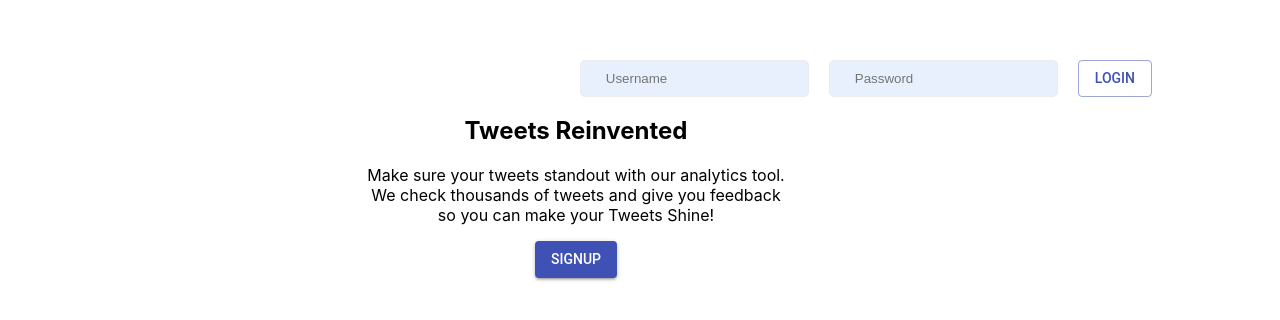
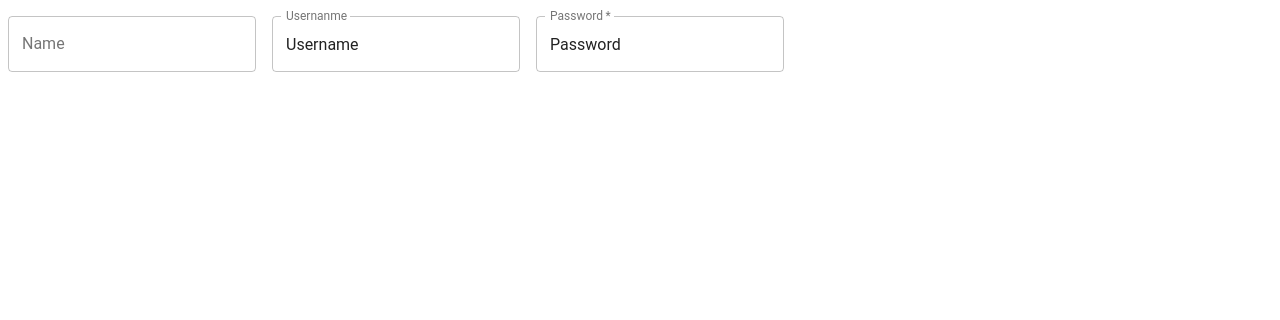
Before and after one commit to tweet-better-build-week-2/Frontend, a React (Create React App) app: page /signup in a window 1280 px wide. Shown: the top 320 px of the page. Built offline with nearby package versions, Linux system fonts and the light colour scheme; the HTML template or start-up script is replaced by a standard one.

Commit message:
login and signup pages routing

```diff
--- a/package.json
+++ b/package.json
@@ -8,6 +8,7 @@
     "axios": "^0.18.0",
     "react": "^16.8.6",
     "react-dom": "^16.8.6",
+    "react-loader-spinner": "^2.3.0",
     "react-redux": "^7.0.3",
     "react-router": "^3.2.1",
     "react-router-dom": "^5.0.0",
--- a/src/App.css
+++ b/src/App.css
@@ -32,14 +32,12 @@
   }
 }
 
-.App {
-  width: 90%;
-}
-
 .login-form {
   display: flex;
   justify-content: flex-end;
-  margin-top: 60px;
+  padding: 40px 30px;
+  width: auto;
+  background-color: #4334e0
 }
 
 input {
@@ -51,5 +49,5 @@ input {
 }
 
 .welcome-text {
-
+  margin-top: 90px;
 }
--- a/src/App.js
+++ b/src/App.js
@@ -1,8 +1,9 @@
 import React from 'react';
 import { Route } from 'react-router-dom';
-import Button from '@material-ui/core/Button';
 import './App.css';
 import LoginForm from './Components/LoginForm';
+import SignUpForm from './Components/SignUpForm';
+
 
 class App extends React.Component {
 
@@ -10,12 +11,8 @@ class App extends React.Component {
   render() {
     return (
       <div className="App">
-        <Route path="/" component={LoginForm} />
-        <div className="welcome-text">
-          <h2>Tweets Reinvented</h2>
-          <p>Make sure your tweets standout with our analytics tool. <br /> We check thousands of tweets and give you feedback <br />so you can make your Tweets Shine!</p>
-          <Button variant="contained" color="primary">Signup</Button>
-        </div>
+        <Route exact path="/" component={LoginForm} />
+        <Route exact path="/signup" component={SignUpForm} />
       </div>
     );
   }
--- a/src/Components/LoginForm.js
+++ b/src/Components/LoginForm.js
@@ -1,19 +1,80 @@
 import React, { Component } from 'react';
 import Button from '@material-ui/core/Button';
+import Loader from 'react-loader-spinner';
+import { login } from '../actions';
+import { connect } from 'react-redux';
+import { Link } from 'react-router-dom';
 
 class LoginForm extends Component {
+    state = {
+        credentials: {
+            username: '',
+            password: ''
+        }
+    };
+
+    handleChange = e => {
+        this.setState({
+            credentials: {
+                ...this.state.credentials,
+                [e.target.name]: e.target.value
+            }
+        });
+    };
+
+    login = e => {
+        e.preventDefault();
+        this.props.login(this.state.credentials).then(() => {
+            this.props.history.push('/protected');
+        });
+    };
+
     render() {
         return (
             <div>
-         <form className="login-form">
-          <input placeholder="Username" />
-          <input placeholder="Password" />
-          <Button variant="outlined" color="primary">Login</Button>
+                <form className="login-form" onSubmit={this.login}>
+                    <input
+                        type="text"
+                        name="username"
+                        value={this.state.credentials.username}
+                        onChange={this.handleChange}
+                        placeholder="Username"
+                    />
+                    <input
+                        type="password"
+                        name="password"
+                        value={this.state.credentials.password}
+                        onChange={this.handleChange}
+                        placeholder="Password"
+                    />
+                    <Button
+                        style={{
+                            color: "#ffffff",
+                            borderColor: "#ffffff"
+                        }}
+                        variant="outlined">
+                        {this.props.isLoggingIn ? (
+                            <Loader type="ThreeDots" color="#1f2a38" height="12" width="26" />
+                        ) : (
+                                'Log In'
+                            )}
+                    </Button>
                 </form>
+                <div className="welcome-text">
+          <h2>Tweets Reinvented</h2>
+          <p>Make your tweets standout with our analytics tool. <br /> We check thousands of tweets and give you feedback <br />so you can make your Tweets Shine!</p>
+          <Button variant="contained" color="primary" ><Link to="/signup">Signup</Link></Button>
+        </div>
             </div>
         )
     }
 }
 
+const mapStateToProps = state => ({
+    isLoggingIn: state.isLoggingIn
+  });
 
-export default LoginForm
+  export default connect(
+    mapStateToProps,
+    { login }
+  )(LoginForm);
--- /dev/null
+++ b/src/Components/SignUpForm.js
@@ -0,0 +1,76 @@
+import React, { Component } from 'react'
+import { withStyles } from '@material-ui/core/styles';
+import TextField from '@material-ui/core/TextField';
+import "./SignUpForm.css";
+
+const styles = theme => ({
+    container: {
+        display: 'flex',
+        flexWrap: 'wrap',
+    },
+    textField: {
+        marginLeft: theme.spacing.unit,
+        marginRight: theme.spacing.unit,
+    },
+    dense: {
+        marginTop: 16,
+    },
+    menu: {
+        width: 200,
+    },
+});
+
+class SignUpForm extends Component {
+    state = {
+        name: '',
+        username: '',
+        password: '',
+    };
+
+    handleChange = name => event => {
+        this.setState({
+            [name]: event.target.value,
+        });
+    };
+
+    render() {
+        const { classes } = this.props;
+        return (
+            <div className="signup-container">
+                <form className={classes.container} noValidate autoComplete="off">
+                    <TextField
+                        id="outlined-name"
+                        label="Name"
+                        className={classes.textField}
+                        value={this.state.name}
+                        onChange={this.handleChange('name')}
+                        margin="normal"
+                        variant="outlined"
+                    />
+
+                    <TextField
+                        id="outlined-uncontrolled"
+                        label="Usernanme"
+                        defaultValue="Username"
+                        className={classes.textField}
+                        margin="normal"
+                        variant="outlined"
+                    />
+
+                    <TextField
+                        required
+                        id="outlined-required"
+                        label="Password"
+                        defaultValue="Password"
+                        className={classes.textField}
+                        margin="normal"
+                        variant="outlined"
+                    />
+                </form>
+
+            </div>
+        )
+    }
+}
+
+export default withStyles(styles)(SignUpForm);
```
Also changed, not shown: src/index.js (+4 -4 lines), src/Components/SignUpForm.css (added), 1 other file (tests, documents, lock files or other folders). Lines whose indentation alone changed are shown as unchanged.
